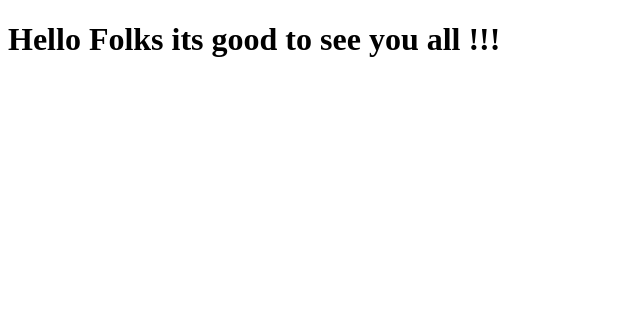
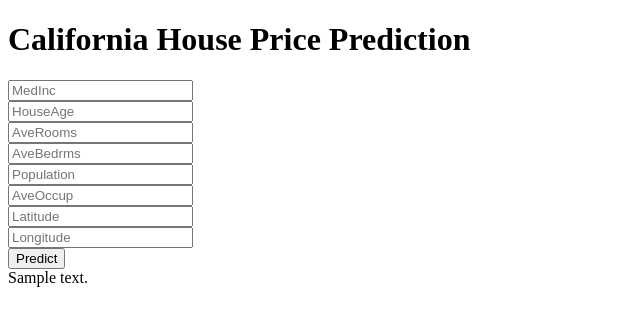
Before and after one commit to Harinee363/House_price_prediction, a Flask app: template templates/home.html in a window 1280 px wide. Shown: the top 326 px of the page, without its empty margins (0-640 px from the left). Run offline with Flask 3, Linux system fonts and the light colour scheme; the template is opened without the code that fills it: most values are stand-ins (such as "Sample title", 1, 10 or a date in 2020); parts of the project's set-up code (start-up, migrations or seed data) failed here and were passed over.

Commit message:
Predicting the price through front end

```diff
--- a/app.py
+++ b/app.py
@@ -1,5 +1,5 @@
 import pickle
-from flask import Flask,jsonify,render_template,url_for,redirect,Response
+from flask import Flask,jsonify,render_template,url_for,redirect,Response,request
 import pandas as pd
 import numpy as np
 app=Flask(__name__)
@@ -9,5 +9,23 @@ scaler=pickle.load(open('scaler_model.pkl','rb'))
 @app.route('/')
 def home():
     return render_template('home.html')
+
+@app.route('/predict_api',methods=['POST'])
+def predict_api():
+    data=request.json['data']
+    print(data)
+    print(np.array(list(data.values())).reshape(1,-1))
+    new_data=scaler.transform(np.array(list(data.values())).reshape(1,-1))
+    output=predict_model.predict(new_data)
+    print(output[0])
+    return jsonify(output[0])
+@app.route('/predict',methods=["POST"])
+def predict():
+    data=[float(x) for x in request.form.values()]
+    input_data=scaler.transform(np.array(data).reshape(1,-1))
+    print(input_data)
+    output=predict_model.predict(input_data)[0]
+    return render_template('home.html',prediction_text="The House Price Predicted Value is {}".format(output))
+
 if __name__=='__main__':
     app.run(debug=True)
--- a/templates/home.html
+++ b/templates/home.html
@@ -4,12 +4,24 @@
     <meta charset="UTF-8">
     <meta name="viewport" content="width=device-width, initial-scale=1.0">
     <title>House_prediction</title>
-
 </head>
 <body>
     <h1>
-        Hello Folks its good to see you all !!!
+        California House Price Prediction
     </h1>
-
+    <div class="login">
+        <form action="{{ url_for('predict') }}" method="post">
+            <input type="text" name="MedInc" placeholder="MedInc" required="required"/><br>
+            <input type="text" name="HouseAge" placeholder="HouseAge" required="required"/><br>
+            <input type="text" name="AveRooms" placeholder="AveRooms" required="required"/><br>
+            <input type="text" name="AveBedrms" placeholder="AveBedrms" required="required"/><br>
+            <input type="text" name="Population" placeholder="Population" required="required"/><br>
+            <input type="text" name="AveOccup" placeholder="AveOccup" required="required"/><br>
+            <input type="text" name="Latitude" placeholder="Latitude" required="required"/><br>
+            <input type="text" name="Longitude" placeholder="Longitude" required="required"/><br>
+            <button type="submit" class="btn">Predict</button>
+        </form>
+    </div>
+    {{ prediction_text }}
 </body>
 </html>
```
Also changed, not shown: 1 other file.
